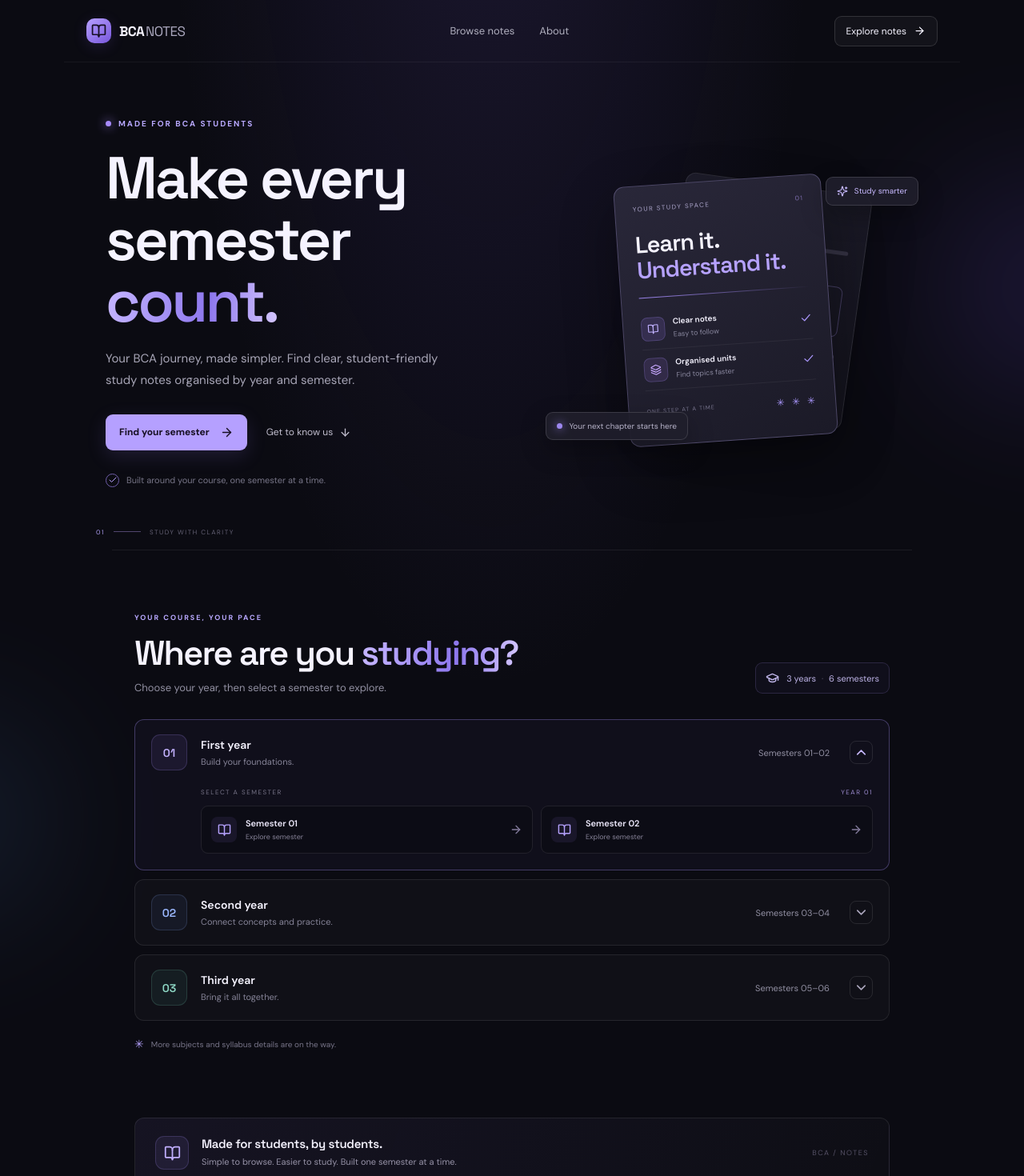
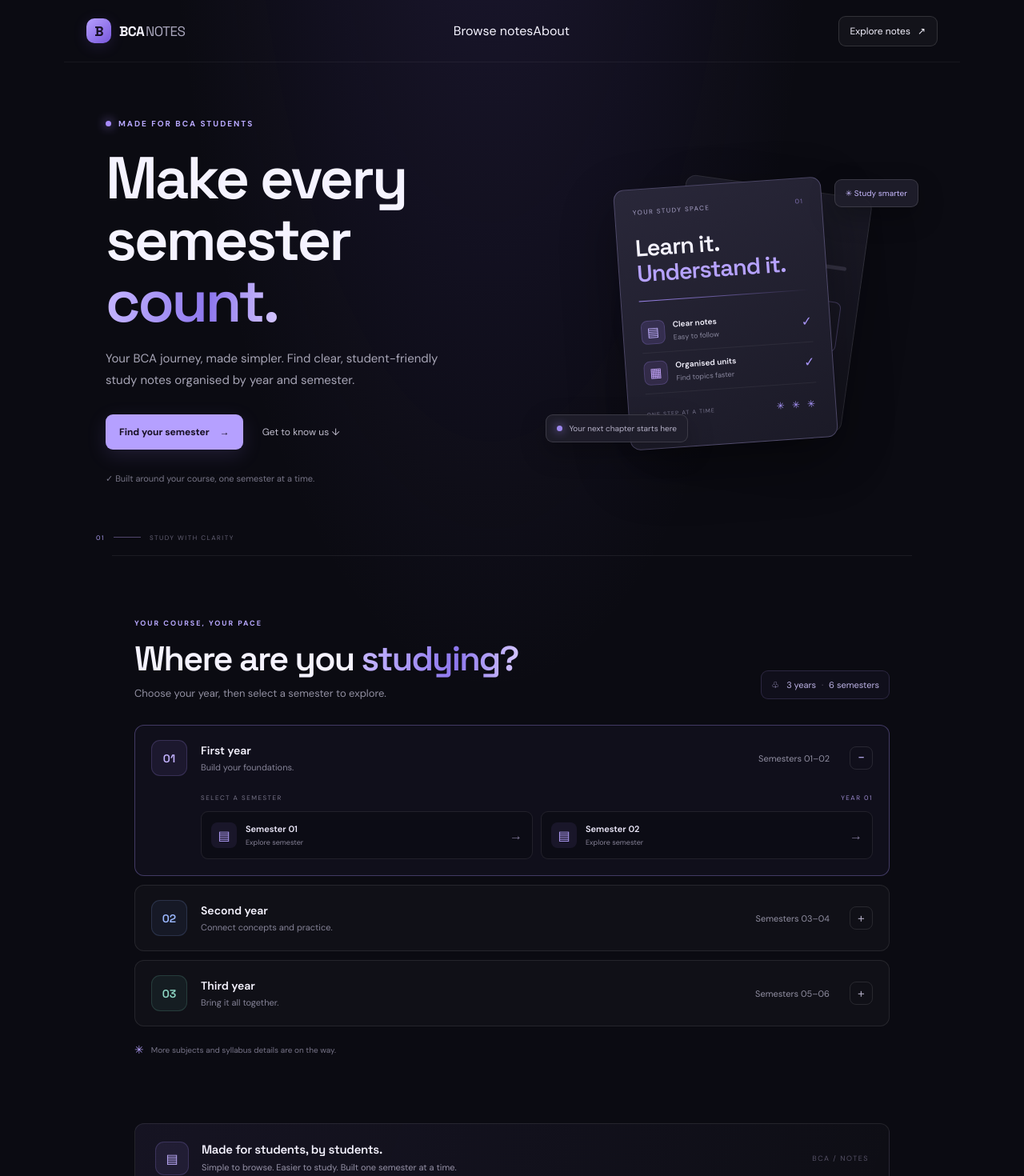
Before and after one commit to nityansh19/BCA-NOTES, a React (Vite) app: page / in a window 1280 px wide. Shown: the top 1470 px of the page at 80% size. Built offline with nearby package versions, Linux system fonts and the light colour scheme.

Commit message:
Fix blank page and simplify React rendering

```diff
--- a/src/App.jsx
+++ b/src/App.jsx
@@ -1,67 +1,49 @@
 import { useState } from 'react';
-import { ArrowDown, ArrowRight, BookOpen, Check, ChevronDown, GraduationCap, Layers3, Sparkles } from 'lucide-react';
 
 const years = [
-  { id: 1, label: 'First year', range: 'Semesters 01–02', semesters: [1, 2], description: 'Build your foundations.' },
-  { id: 2, label: 'Second year', range: 'Semesters 03–04', semesters: [3, 4], description: 'Connect concepts and practice.' },
-  { id: 3, label: 'Third year', range: 'Semesters 05–06', semesters: [5, 6], description: 'Bring it all together.' },
+  { id: 1, title: 'First year', detail: 'Build your foundations.', semesters: [1, 2] },
+  { id: 2, title: 'Second year', detail: 'Connect concepts and practice.', semesters: [3, 4] },
+  { id: 3, title: 'Third year', detail: 'Bring it all together.', semesters: [5, 6] },
 ];
 
-function App() {
-  const [activeYear, setActiveYear] = useState(1);
-  const [activeSemester, setActiveSemester] = useState(null);
+export default function App() {
+  const [openYear, setOpenYear] = useState(1);
+  const [selectedSemester, setSelectedSemester] = useState(null);
 
-  const chooseYear = (year) => {
-    setActiveYear(activeYear === year ? null : year);
-    setActiveSemester(null);
-  };
-
-  const scrollToYears = () => document.getElementById('years')?.scrollIntoView({ behavior: 'smooth' });
+  function browse() {
+    document.getElementById('years')?.scrollIntoView({ behavior: 'smooth' });
+  }
 
   return (
-    <div className="site-shell">
-      <div className="ambient ambient-one" />
-      <div className="ambient ambient-two" />
+    <div className="site-shell" id="top">
       <header className="topbar">
-        <a className="brand" href="#top" aria-label="BCA Notes home">
-          <span className="brand-mark"><BookOpen size={19} strokeWidth={2.2} /></span>
-          <span>BCA<span className="brand-light">NOTES</span></span>
-        </a>
-        <nav className="nav-links" aria-label="Main navigation">
-          <a href="#years">Browse notes</a>
-          <a href="#about">About</a>
-        </nav>
-        <button className="nav-cta" onClick={scrollToYears}>Explore notes <ArrowRight size={15} /></button>
+        <a className="brand" href="#top"><span className="brand-mark">B</span><span>BCA<span className="brand-light">NOTES</span></span></a>
+        <nav><a href="#years">Browse notes</a><a href="#about">About</a></nav>
+        <button className="nav-cta" onClick={browse}>Explore notes <span aria-hidden="true">↗</span></button>
       </header>
 
-      <main id="top">
+      <main>
         <section className="hero">
           <div className="hero-copy">
             <div className="eyebrow"><span className="status-dot" /> MADE FOR BCA STUDENTS</div>
             <h1>Make every<br />semester <span>count.</span></h1>
             <p className="hero-description">Your BCA journey, made simpler. Find clear, student-friendly study notes organised by year and semester.</p>
             <div className="hero-actions">
-              <button className="primary-button" onClick={scrollToYears}>Find your semester <ArrowRight size={17} /></button>
-              <a className="text-button" href="#about">Get to know us <ArrowDown size={15} /></a>
+              <button className="primary-button" onClick={browse}>Find your semester <span aria-hidden="true">→</span></button>
+              <a className="text-button" href="#about">Get to know us ↓</a>
             </div>
-            <div className="hero-note"><span className="tiny-check"><Check size={12} /></span> Built around your course, one semester at a time.</div>
+            <p className="hero-note">✓ Built around your course, one semester at a time.</p>
           </div>
-
           <div className="hero-art" aria-label="Illustration of organized study notes">
             <div className="art-glow" />
-            <div className="floating-chip chip-top"><Sparkles size={14} /> Study smarter</div>
-            <div className="note-sheet sheet-back">
-              <div className="sheet-top"><span /><span /><span /></div>
-              <div className="fake-line line-short" /><div className="fake-line" /><div className="fake-line line-mid" />
-              <div className="fake-diagram"><span /><span /><span /></div>
-              <div className="fake-line" /><div className="fake-line line-short" />
-            </div>
+            <div className="floating-chip chip-top">✳ Study smarter</div>
+            <div className="note-sheet sheet-back"><div className="sheet-top">•••</div><div className="fake-line line-short" /><div className="fake-line" /><div className="fake-line line-mid" /><div className="fake-diagram"><i /><i /><i /></div><div className="fake-line" /><div className="fake-line line-short" /></div>
             <div className="note-sheet sheet-front">
               <div className="sheet-label">YOUR STUDY SPACE <span>01</span></div>
               <div className="sheet-title">Learn it.<br /><em>Understand it.</em></div>
               <div className="sheet-rule" />
-              <div className="topic-row"><span className="topic-icon"><BookOpen size={14} /></span><span><b>Clear notes</b><small>Easy to follow</small></span><Check size={15} className="topic-check" /></div>
-              <div className="topic-row"><span className="topic-icon purple"><Layers3 size={14} /></span><span><b>Organised units</b><small>Find topics faster</small></span><Check size={15} className="topic-check" /></div>
+              <div className="topic-row"><span className="topic-icon">▤</span><span><b>Clear notes</b><small>Easy to follow</small></span><span className="topic-check">✓</span></div>
+              <div className="topic-row"><span className="topic-icon purple">▦</span><span><b>Organised units</b><small>Find topics faster</small></span><span className="topic-check">✓</span></div>
               <div className="sheet-footer"><span>ONE STEP AT A TIME</span><span className="footer-stars">✳ ✳ ✳</span></div>
             </div>
             <div className="floating-chip chip-bottom"><span className="mini-orb" /> Your next chapter starts here</div>
@@ -71,71 +53,38 @@ function App() {
 
         <section className="browse-section" id="years">
           <div className="section-heading">
-            <div>
-              <div className="eyebrow section-eyebrow">YOUR COURSE, YOUR PACE</div>
-              <h2>Where are you <span>studying?</span></h2>
-              <p>Choose your year, then select a semester to explore.</p>
-            </div>
-            <div className="semester-count"><GraduationCap size={17} /><span>3 years <i>·</i> 6 semesters</span></div>
+            <div><div className="eyebrow section-eyebrow">YOUR COURSE, YOUR PACE</div><h2>Where are you <span>studying?</span></h2><p>Choose your year, then select a semester to explore.</p></div>
+            <div className="semester-count">♧ <span>3 years <i>·</i> 6 semesters</span></div>
           </div>
-
           <div className="year-list">
             {years.map((year) => {
-              const isOpen = activeYear === year.id;
+              const isOpen = openYear === year.id;
               return (
                 <article className={`year-card ${isOpen ? 'is-open' : ''}`} key={year.id}>
-                  <button className="year-main" onClick={() => chooseYear(year.id)} aria-expanded={isOpen}>
+                  <button className="year-main" onClick={() => { setOpenYear(isOpen ? null : year.id); setSelectedSemester(null); }} aria-expanded={isOpen}>
                     <span className={`year-number year-${year.id}`}>0{year.id}</span>
-                    <span className="year-info"><strong>{year.label}</strong><small>{year.description}</small></span>
-                    <span className="year-range">{year.range}</span>
-                    <span className="year-chevron"><ChevronDown size={19} /></span>
+                    <span className="year-info"><strong>{year.title}</strong><small>{year.detail}</small></span>
+                    <span className="year-range">Semesters {String(year.semesters[0]).padStart(2, '0')}–{String(year.semesters[1]).padStart(2, '0')}</span>
+                    <span className="year-chevron" aria-hidden="true">{isOpen ? '−' : '+'}</span>
                   </button>
-                  {isOpen && (
-                    <div className="semester-panel">
-                      <div className="semester-panel-heading"><span>SELECT A SEMESTER</span><span>YEAR 0{year.id}</span></div>
-                      <div className="semester-grid">
-                        {year.semesters.map((semester) => (
-                          <button
-                            key={semester}
-                            className={`semester-card ${activeSemester === semester ? 'semester-selected' : ''}`}
-                            onClick={() => setActiveSemester(activeSemester === semester ? null : semester)}
-                          >
-                            <span className="semester-icon"><BookOpen size={17} /></span>
-                            <span className="semester-copy"><strong>Semester {String(semester).padStart(2, '0')}</strong><small>{activeSemester === semester ? 'Selected' : 'Explore semester'}</small></span>
-                            <ArrowRight size={16} className="semester-arrow" />
-                          </button>
-                        ))}
-                      </div>
-                      {activeSemester && year.semesters.includes(activeSemester) && (
-                        <div className="coming-soon">
-                          <span className="coming-icon"><Sparkles size={17} /></span>
-                          <span><strong>We’re preparing this semester.</strong><small>Subject lists and syllabus details will be added here soon.</small></span>
-                          <span className="coming-pill">COMING SOON</span>
-                        </div>
-                      )}
+                  {isOpen && <div className="semester-panel">
+                    <div className="semester-panel-heading"><span>SELECT A SEMESTER</span><span>YEAR 0{year.id}</span></div>
+                    <div className="semester-grid">
+                      {year.semesters.map((semester) => <button key={semester} className={`semester-card ${selectedSemester === semester ? 'semester-selected' : ''}`} onClick={() => setSelectedSemester(selectedSemester === semester ? null : semester)}>
+                        <span className="semester-icon">▤</span><span className="semester-copy"><strong>Semester {String(semester).padStart(2, '0')}</strong><small>{selectedSemester === semester ? 'Selected' : 'Explore semester'}</small></span><span className="semester-arrow">→</span>
+                      </button>)}
                     </div>
-                  )}
+                    {selectedSemester && year.semesters.includes(selectedSemester) && <div className="coming-soon"><span className="coming-icon">✳</span><span><strong>We’re preparing this semester.</strong><small>Subject lists and syllabus details will be added here soon.</small></span><span className="coming-pill">COMING SOON</span></div>}
+                  </div>}
                 </article>
               );
             })}
           </div>
           <p className="browse-footnote"><span>✳</span> More subjects and syllabus details are on the way.</p>
         </section>
-
-        <section className="about-strip" id="about">
-          <div className="about-icon"><BookOpen size={21} /></div>
-          <div><h3>Made for students, by students.</h3><p>Simple to browse. Easier to study. Built one semester at a time.</p></div>
-          <span className="about-decoration">BCA / NOTES</span>
-        </section>
+        <section className="about-strip" id="about"><div className="about-icon">▤</div><div><h3>Made for students, by students.</h3><p>Simple to browse. Easier to study. Built one semester at a time.</p></div><span className="about-decoration">BCA / NOTES</span></section>
       </main>
-
-      <footer className="footer">
-        <a className="brand footer-brand" href="#top"><span className="brand-mark"><BookOpen size={16} /></span><span>BCA<span className="brand-light">NOTES</span></span></a>
-        <span>Study better, one page at a time.</span>
-        <span>© {new Date().getFullYear()} BCA NOTES</span>
-      </footer>
+      <footer className="footer"><a className="brand footer-brand" href="#top"><span className="brand-mark">B</span><span>BCA<span className="brand-light">NOTES</span></span></a><span>Study better, one page at a time.</span><span>© {new Date().getFullYear()} BCA NOTES</span></footer>
     </div>
   );
 }
-
-export default App;
```
